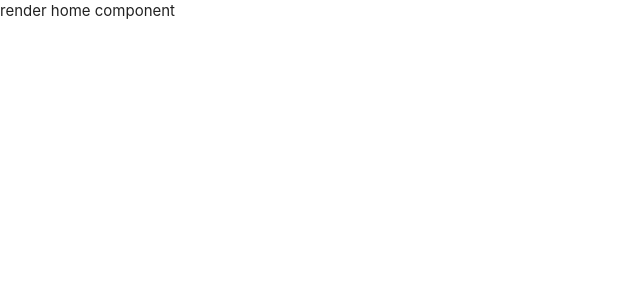
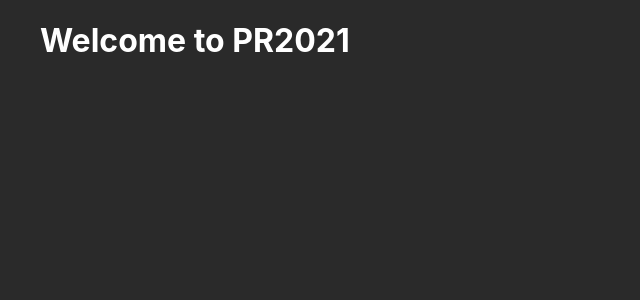
Before and after one commit to lazoxco/event-schedule-app, a React (Create React App) app: page / in a window 1280 px wide. Shown: the top 300 px of the page, without its empty margins (0-640 px from the left). Built offline with nearby package versions, Linux system fonts and the light colour scheme.

Commit message:
Removed materialize css, creating my own styles.

```diff
--- a/public/index.html
+++ b/public/index.html
@@ -24,12 +24,6 @@
       work correctly both with client-side routing and a non-root public URL.
       Learn how to configure a non-root public URL by running `npm run build`.
     -->
-    <!-- Compiled and minified CSS -->
-    <link rel="stylesheet" href="https://cdnjs.cloudflare.com/ajax/libs/materialize/1.0.0/css/materialize.min.css">
-
-    <!-- Compiled and minified JavaScript -->
-    <script src="https://cdnjs.cloudflare.com/ajax/libs/materialize/1.0.0/js/materialize.min.js"></script>
-
     <title>PR2021</title>
   </head>
   <body>
--- a/src/App.js
+++ b/src/App.js
@@ -1,9 +1,11 @@
-
+import Home from './containers/Home'
 
 function App() {
   return (
     <div className="App">
-      <div>render home component</div>
+      <div className="container">
+        <Home />
+      </div>
     </div>
   );
 }
--- /dev/null
+++ b/src/containers/Home.js
@@ -0,0 +1,13 @@
+import React, { Component } from 'react'
+
+class Home extends Component {
+  render(){
+    return(
+      <div className="home">
+        <h1>Welcome to PR2021</h1>
+      </div>
+    )
+  }
+}
+
+export default Home
--- a/src/index.css
+++ b/src/index.css
@@ -5,9 +5,16 @@ body {
     sans-serif;
   -webkit-font-smoothing: antialiased;
   -moz-osx-font-smoothing: grayscale;
+  background-color: #2A2A2A;
+  color: white;
 }
 
 code {
   font-family: source-code-pro, Menlo, Monaco, Consolas, 'Courier New',
     monospace;
 }
+
+.container {
+  max-width: 1200px;
+  margin: 0 auto;
+}
```
